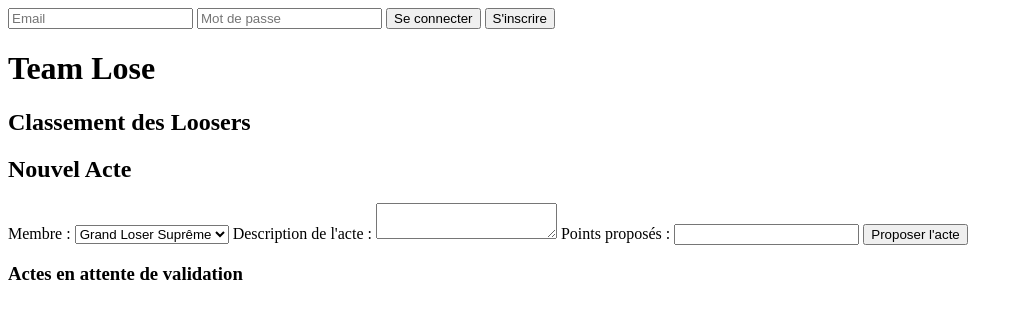
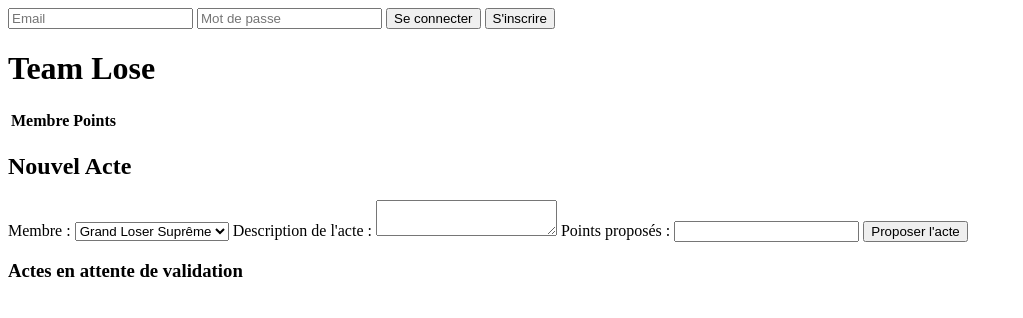
Before and after one commit to pjbrx/Team-Lose, a plain HTML site: page index.html in a window 1280 px wide. Shown: the whole page, without its empty margins (0-1023 px from the left). Drawn offline with nearby package versions, Linux system fonts and the light colour scheme.

Commit message:
test ajout classement

```diff
--- a/index.html
+++ b/index.html
@@ -29,10 +29,16 @@
   </header>
 
   <!-- Classement -->
-  <section id="classement">
-    <h2>Classement des Loosers</h2>
-    <div id="graphe"></div> <!-- Graphique évolutif ou tableau -->
-  </section>
+    <table id="table-classement">
+    <thead>
+        <tr>
+        <th>Membre</th>
+        <th>Points</th>
+        </tr>
+    </thead>
+    <tbody></tbody>
+    </table>
+
 
   <!-- Annonces -->
   <section id="annonces">
```
